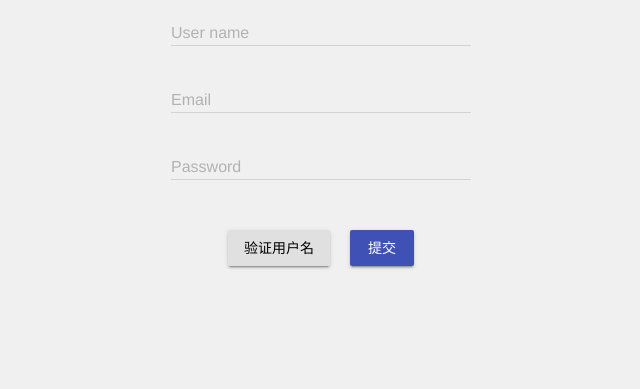
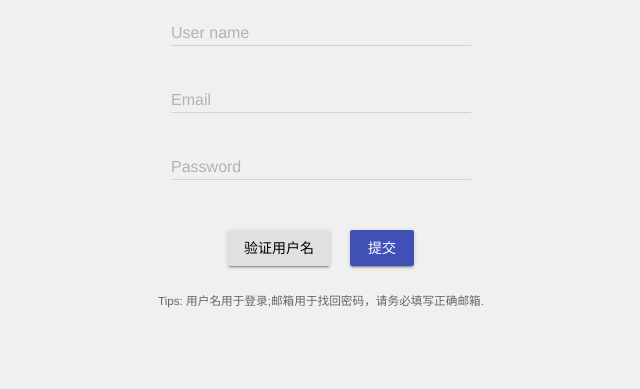
Before and after one commit to omret/arduino-forum, a Django app: page /signup/ in a window 1280 px wide. Shown: the part 185-574 px from the top of the page, without its empty margins (319-959 px from the left). Run offline with Django 3.2, Linux system fonts and the light colour scheme.

Commit message:
add signup page

```diff
--- a/geek/omretuser/static/omretuser/css/signup.css
+++ b/geek/omretuser/static/omretuser/css/signup.css
@@ -13,3 +13,8 @@
   margin-right:16px;
   margin-top:30px;
 }
+
+.tip-container{
+  margin-top: 24px;
+  color:#666666;
+}
--- a/geek/omretuser/templates/omretuser/signup.html
+++ b/geek/omretuser/templates/omretuser/signup.html
@@ -6,9 +6,9 @@
   <form>
     <div>
       <div class="mdl-textfield mdl-js-textfield mdl-textfield--floating-label">
-        <input class="mdl-textfield__input" type="text" id="username" pattern="[A-Z,a-z,_]*">
+        <input class="mdl-textfield__input" type="text" id="username" pattern="[0-9,A-Z,a-z,_]*">
         <label class="mdl-textfield__label" for="user">User name</label>
-        <span class="mdl-textfield__error">请使用字母和下划线组合</span>
+        <span class="mdl-textfield__error">请使用字母数字和下划线组合</span>
       </div>
     </div>
 
@@ -31,12 +31,15 @@
 
   <button class="confirm-button mdl-button mdl-js-button mdl-button--raised mdl-js-ripple-effect">
       验证用户名
-    </button>
+  </button>
 
   <button class="submit-button mdl-button mdl-js-button mdl-button--raised mdl-js-ripple-effect mdl-button--colored" type="submit">
       提交
-    </button>
+  </button>
 
+  <div class="tip-container">
+    <small>Tips: 用户名用于登录;邮箱用于找回密码，请务必填写正确邮箱.</small>
+  </div>
 </div>
 {% endblock %}
 {% block script %}
```
